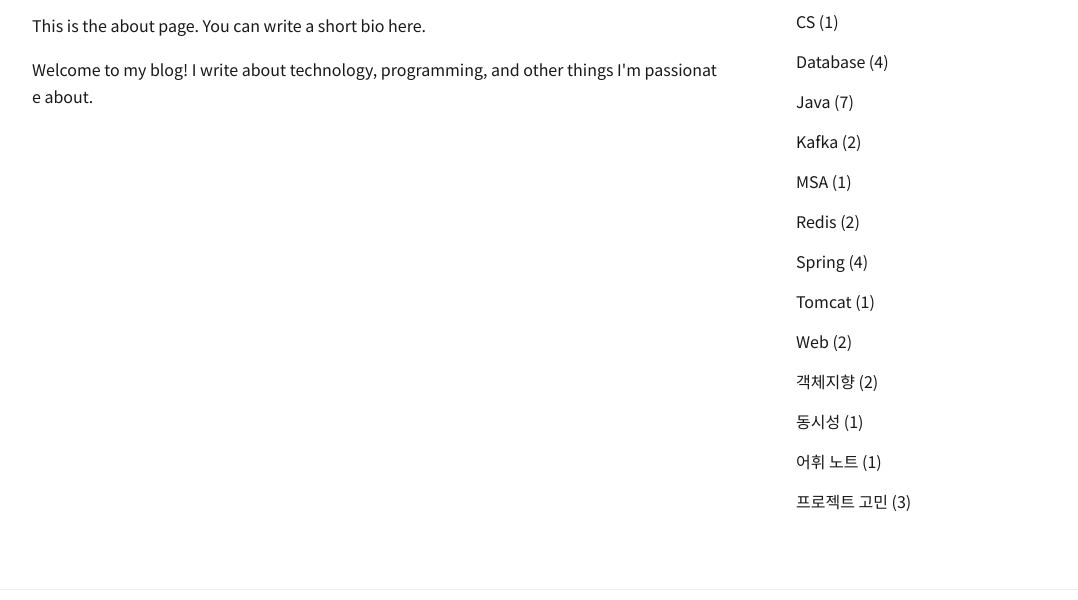
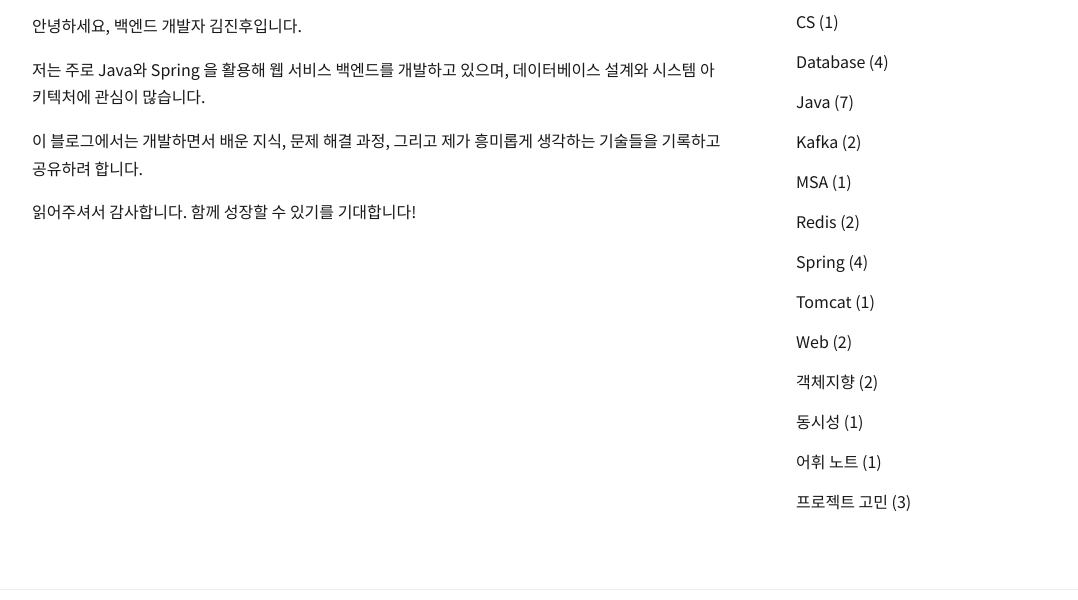
Before and after one commit to murphscall/blog, a Gatsby site: page /about in a window 1280 px wide. Shown: the part 199-799 px from the top of the page, without its empty margins (100-1178 px from the left). Built offline with nearby package versions, Linux system fonts and the light colour scheme; Gatsby itself is replaced by a stand-in of ours.

Commit message:
about.js 수정

```diff
--- a/src/pages/about.js
+++ b/src/pages/about.js
@@ -6,11 +6,16 @@ const AboutPage = () => (
   <Layout>
     <Seo title="About" />
     <h1>About Me</h1>
-    <p>This is the about page. You can write a short bio here.</p>
+    <p>안녕하세요, 백엔드 개발자 김진후입니다.</p>
     <p>
-      Welcome to my blog! I write about technology, programming, and other
-      things I'm passionate about.
+      저는 주로 Java와 Spring 을 활용해 웹 서비스 백엔드를 개발하고 있으며,
+      데이터베이스 설계와 시스템 아키텍처에 관심이 많습니다.
     </p>
+    <p>
+      이 블로그에서는 개발하면서 배운 지식, 문제 해결 과정, 그리고 제가 흥미롭게
+      생각하는 기술들을 기록하고 공유하려 합니다.
+    </p>
+    <p>읽어주셔서 감사합니다. 함께 성장할 수 있기를 기대합니다!</p>
   </Layout>
 )
 
```
